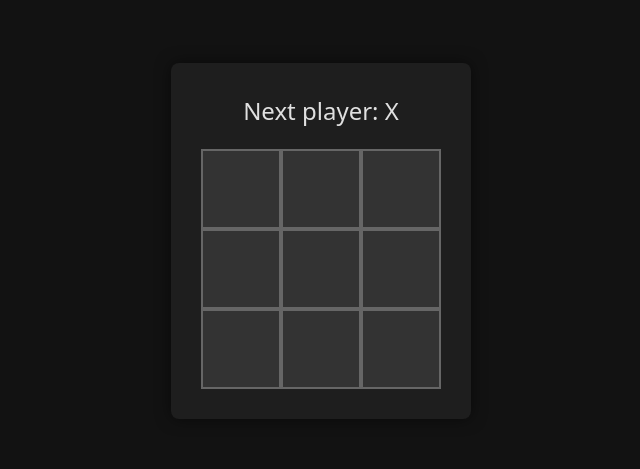
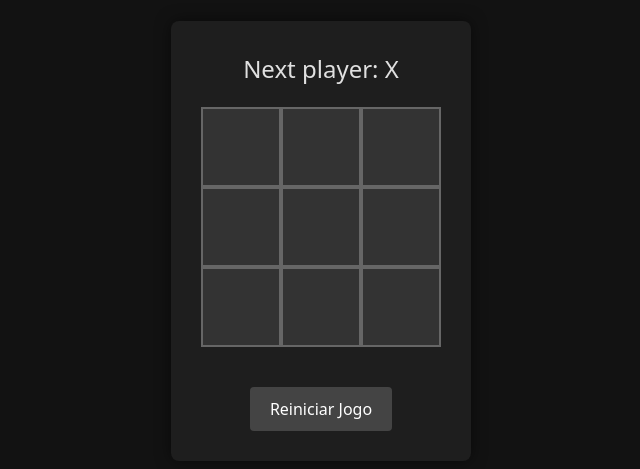
Before and after one commit to PaulingCavalcante/tic-tac-toe, a React (Vite) app: page / in a window 1280 px wide. Shown: the part 159-628 px from the top of the page, without its empty margins (319-959 px from the left). Built offline with nearby package versions, Linux system fonts and the light colour scheme.

Commit message:
refactor and feat: new icon and reset button

```diff
--- a/index.html
+++ b/index.html
@@ -2,9 +2,9 @@
 <html lang="pt-br">
   <head>
     <meta charset="UTF-8" />
-    <link rel="icon" type="image/svg+xml" href="/vite.svg" />
+    <link rel="icon" href="/public/tic-tac-toe.png" />
     <meta name="viewport" content="width=device-width, initial-scale=1.0" />
-    <title>Vite + React</title>
+    <title>Tic-Tac-Toe</title>
   </head>
   <body>
     <div id="root"></div>
--- a/src/components/Game.jsx
+++ b/src/components/Game.jsx
@@ -30,28 +30,37 @@ function Game() {
     setShowToast(false); // Fecha o toast ao voltar para um movimento anterior
   }
 
-  const moves = history.map((_, move) => (
-    <li key={move}>
-      <button onClick={() => jumpTo(move)}>
-        {move ? `Go to move #${move}` : 'Go to game start'}
-      </button>
-    </li>
-  ));
+  function resetGame() {
+    setHistory([Array(9).fill(null)]);
+    setCurrentMove(0);
+    setShowToast(false); // Esconde o toast ao reiniciar o jogo
+  }
+
+  // const moves = history.map((_, move) => (
+  //   <li key={move}>
+  //     <button onClick={() => jumpTo(move)}>
+  //       {move ? `Go to move #${move}` : 'Go to game start'}
+  //     </button>
+  //   </li>
+  // ));
 
   return (
     <div className="game">
       <div className="game-board">
         <Board xIsNext={xIsNext} squares={currentSquares} onPlay={handlePlay} />
       </div>
-      {/* <div className="game-info">
-        <ol>{moves}</ol>
-      </div> */}
+      <div className="game-info">
+        {/* <ol>{moves}</ol> */}
+        <button onClick={resetGame} className="reset-button">
+          Reiniciar Jogo
+        </button>
+      </div>
 
       <ToastContainer position="top-end" className="p-3" style={{ zIndex: 1 }}>
         <Toast
           show={showToast}
           onClose={() => setShowToast(false)}
-          delay={3000}
+          delay={5000}
           autohide
           bg="dark"
         >
--- a/src/index.css
+++ b/src/index.css
@@ -52,6 +52,7 @@ h6 { font-size: 12px; }
   display: table;
 }
 
+
 .status {
   margin-bottom: 20px;
   font-size: 24px; /* Aumenta o status para acompanhar o tamanho dos quadrados */
@@ -78,3 +79,18 @@ h6 { font-size: 12px; }
   margin-top: 20px;
   font-size: 18px;
 }
+
+.reset-button {
+  margin-top: 20px;
+  padding: 10px 20px;
+  font-size: 16px;
+  cursor: pointer;
+  background-color: #444;
+  color: #fff;
+  border: none;
+  border-radius: 4px;
+}
+
+.reset-button:hover {
+  background-color: #555;
+}
```
Also changed, not shown: public/tic-tac-toe.png (added).
